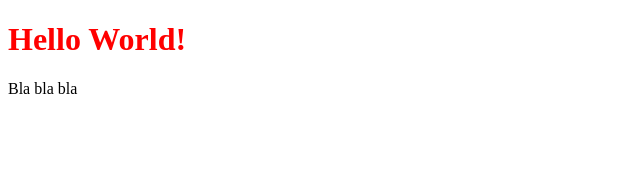
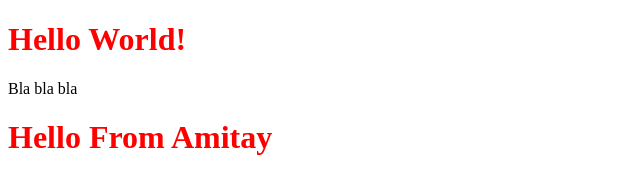
Before and after one commit to nirch/delete-me-1, a plain HTML site: page index.html in a window 1280 px wide. Shown: the whole page, without its empty margins (0-640 px from the left). Drawn offline with Linux system fonts and the light colour scheme.

Commit message:
Amitay's Commit

```diff
--- a/index.html
+++ b/index.html
@@ -9,5 +9,8 @@
     <body>
         <h1>Hello World!</h1>
         <p>Bla bla bla</p>
+
+        <h1> Hello From Amitay </h1>
+
     </body>
 </html>
```
